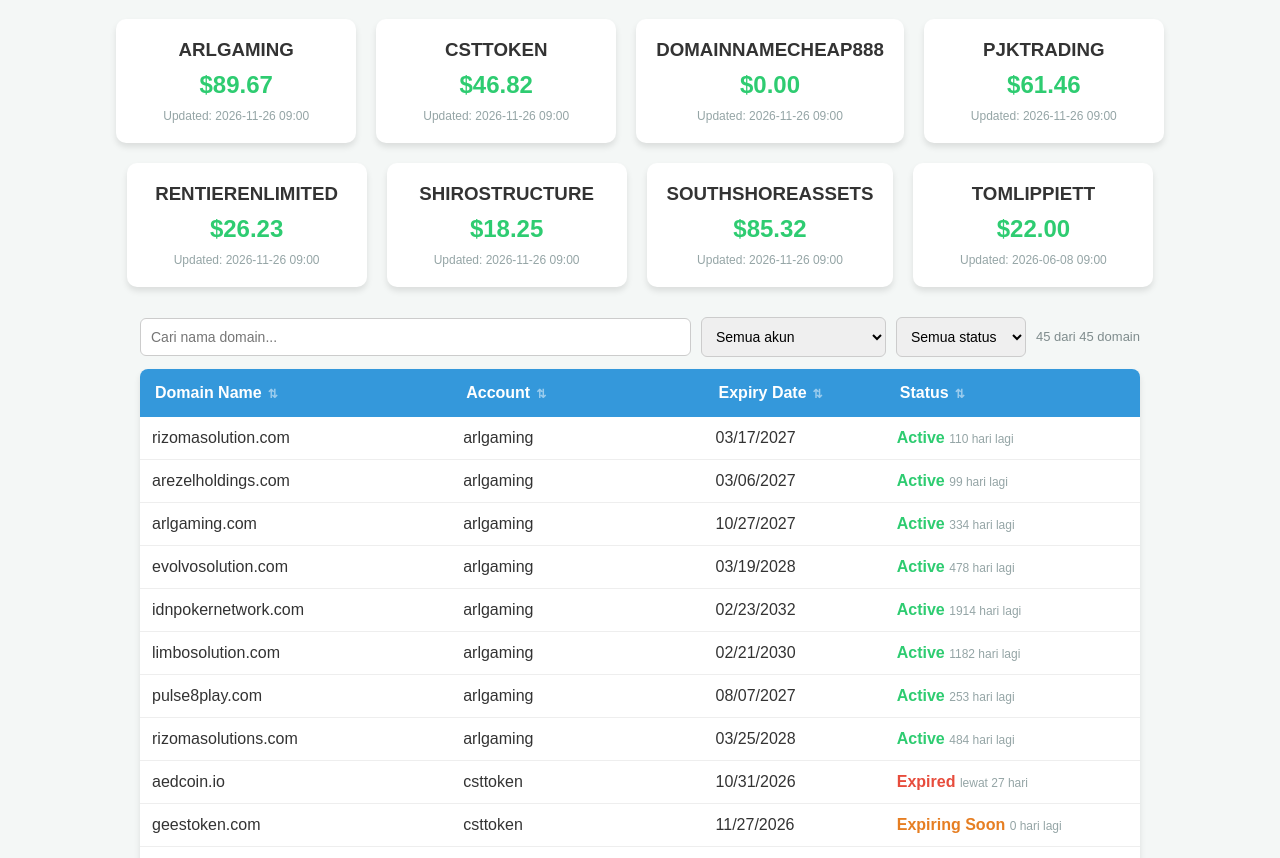
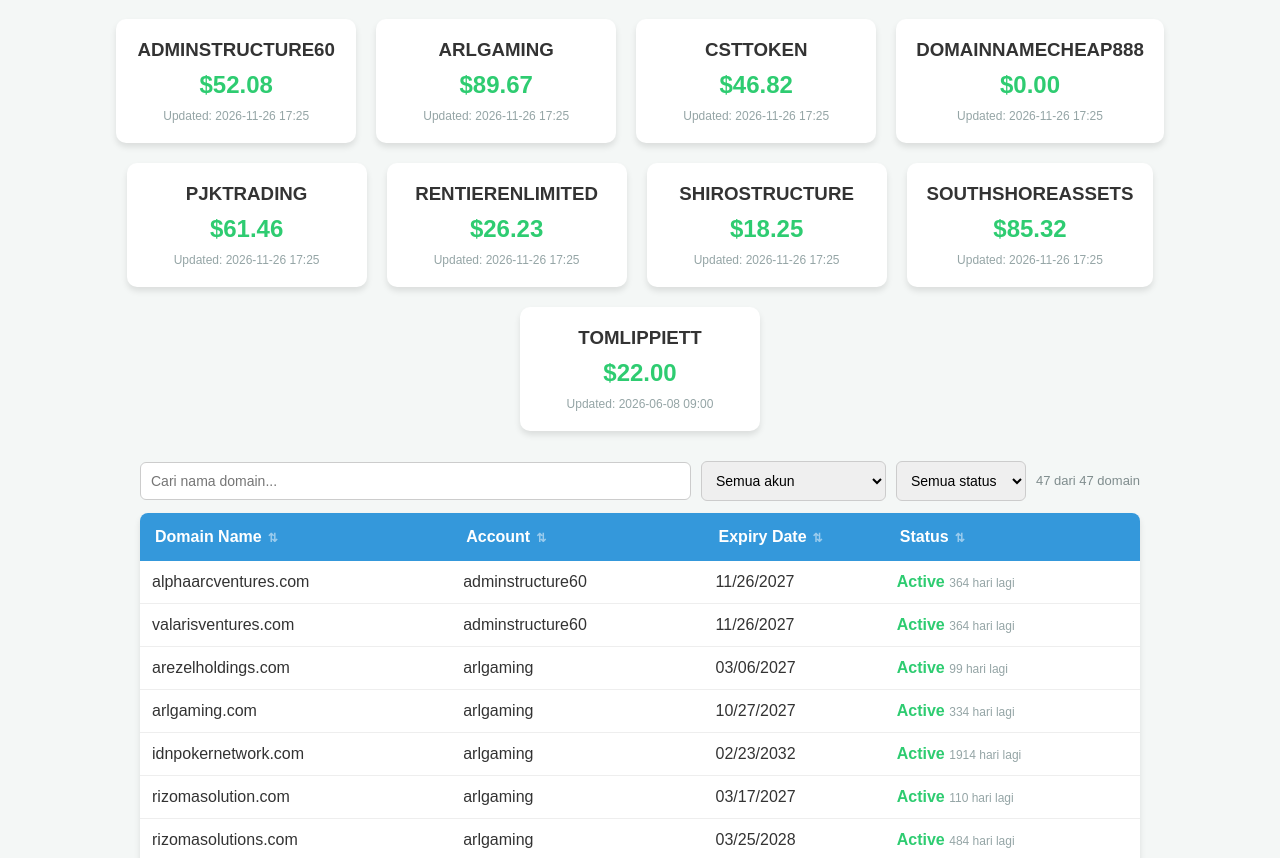
Before and after one commit to cdsentosa/monitoring-ga, a plain HTML site: page index.html in a window 1280 px wide. Shown: the part 82-940 px from the top of the page. Drawn offline with Linux system fonts and the light colour scheme.

Commit message:
Auto-update: Domain & Balance Data

```diff
--- a/index.html
+++ b/index.html
@@ -37,39 +37,44 @@
   <h1>📊 GA Assets Monitoring</h1>
   <div class="cards">
     <div class="card">
+      <h3>ADMINSTRUCTURE60</h3>
+      <p class="bal">$52.08</p>
+      <p class="upd">Updated: 2026-11-26 17:25</p>
+    </div>
+    <div class="card">
       <h3>ARLGAMING</h3>
       <p class="bal">$89.67</p>
-      <p class="upd">Updated: 2026-11-26 09:00</p>
+      <p class="upd">Updated: 2026-11-26 17:25</p>
     </div>
     <div class="card">
       <h3>CSTTOKEN</h3>
       <p class="bal">$46.82</p>
-      <p class="upd">Updated: 2026-11-26 09:00</p>
+      <p class="upd">Updated: 2026-11-26 17:25</p>
     </div>
     <div class="card">
       <h3>DOMAINNAMECHEAP888</h3>
       <p class="bal">$0.00</p>
-      <p class="upd">Updated: 2026-11-26 09:00</p>
+      <p class="upd">Updated: 2026-11-26 17:25</p>
     </div>
     <div class="card">
       <h3>PJKTRADING</h3>
       <p class="bal">$61.46</p>
-      <p class="upd">Updated: 2026-11-26 09:00</p>
+      <p class="upd">Updated: 2026-11-26 17:25</p>
     </div>
     <div class="card">
       <h3>RENTIERENLIMITED</h3>
       <p class="bal">$26.23</p>
-      <p class="upd">Updated: 2026-11-26 09:00</p>
+      <p class="upd">Updated: 2026-11-26 17:25</p>
     </div>
     <div class="card">
       <h3>SHIROSTRUCTURE</h3>
       <p class="bal">$18.25</p>
-      <p class="upd">Updated: 2026-11-26 09:00</p>
+      <p class="upd">Updated: 2026-11-26 17:25</p>
     </div>
     <div class="card">
       <h3>SOUTHSHOREASSETS</h3>
       <p class="bal">$85.32</p>
-      <p class="upd">Updated: 2026-11-26 09:00</p>
+      <p class="upd">Updated: 2026-11-26 17:25</p>
     </div>
     <div class="card">
       <h3>TOMLIPPIETT</h3>
@@ -82,7 +87,7 @@
       <input type="search" id="search" placeholder="Cari nama domain...">
       <select id="filterAccount">
         <option value="">Semua akun</option>
-        <option value="arlgaming">arlgaming</option><option value="csttoken">csttoken</option><option value="domainnamecheap888">domainnamecheap888</option><option value="pjktrading">pjktrading</option><option value="rentierenlimited">rentierenlimited</option><option value="shirostructure">shirostructure</option><option value="southshoreassets">southshoreassets</option>
+        <option value="adminstructure60">adminstructure60</option><option value="arlgaming">arlgaming</option><option value="csttoken">csttoken</option><option value="domainnamecheap888">domainnamecheap888</option><option value="pjktrading">pjktrading</option><option value="rentierenlimited">rentierenlimited</option><option value="shirostructure">shirostructure</option><option value="southshoreassets">southshoreassets</option>
       </select>
       <select id="filterStatus">
         <option value="">Semua status</option>
@@ -104,25 +109,27 @@
             <th data-col="3" data-type="num">Status<span class="arrow">⇅</span></th>
           </tr>
         </thead>
-        <tbody><tr data-name="rizomasolution.com" data-account="arlgaming" data-status="Active"><td>rizomasolution.com</td><td>arlgaming</td><td data-sort="1805212800">03/17/2027</td><td data-sort="110" class="status" style="color:#2ecc71;">Active <span class="days">110 hari lagi</span></td></tr>
+        <tbody><tr data-name="alphaarcventures.com" data-account="adminstructure60" data-status="Active"><td>alphaarcventures.com</td><td>adminstructure60</td><td data-sort="1827158400">11/26/2027</td><td data-sort="364" class="status" style="color:#2ecc71;">Active <span class="days">364 hari lagi</span></td></tr>
+<tr data-name="valarisventures.com" data-account="adminstructure60" data-status="Active"><td>valarisventures.com</td><td>adminstructure60</td><td data-sort="1827158400">11/26/2027</td><td data-sort="364" class="status" style="color:#2ecc71;">Active <span class="days">364 hari lagi</span></td></tr>
 <tr data-name="arezelholdings.com" data-account="arlgaming" data-status="Active"><td>arezelholdings.com</td><td>arlgaming</td><td data-sort="1804262400">03/06/2027</td><td data-sort="99" class="status" style="color:#2ecc71;">Active <span class="days">99 hari lagi</span></td></tr>
 <tr data-name="arlgaming.com" data-account="arlgaming" data-status="Active"><td>arlgaming.com</td><td>arlgaming</td><td data-sort="1824566400">10/27/2027</td><td data-sort="334" class="status" style="color:#2ecc71;">Active <span class="days">334 hari lagi</span></td></tr>
+<tr data-name="idnpokernetwork.com" data-account="arlgaming" data-status="Active"><td>idnpokernetwork.com</td><td>arlgaming</td><td data-sort="1961078400">02/23/2032</td><td data-sort="1914" class="status" style="color:#2ecc71;">Active <span class="days">1914 hari lagi</span></td></tr>
+<tr data-name="rizomasolution.com" data-account="arlgaming" data-status="Active"><td>rizomasolution.com</td><td>arlgaming</td><td data-sort="1805212800">03/17/2027</td><td data-sort="110" class="status" style="color:#2ecc71;">Active <span class="days">110 hari lagi</span></td></tr>
+<tr data-name="rizomasolutions.com" data-account="arlgaming" data-status="Active"><td>rizomasolutions.com</td><td>arlgaming</td><td data-sort="1837526400">03/25/2028</td><td data-sort="484" class="status" style="color:#2ecc71;">Active <span class="days">484 hari lagi</span></td></tr>
+<tr data-name="pulse8play.com" data-account="arlgaming" data-status="Active"><td>pulse8play.com</td><td>arlgaming</td><td data-sort="1817568000">08/07/2027</td><td data-sort="253" class="status" style="color:#2ecc71;">Active <span class="days">253 hari lagi</span></td></tr>
+<tr data-name="limbosolution.com" data-account="arlgaming" data-status="Active"><td>limbosolution.com</td><td>arlgaming</td><td data-sort="1897833600">02/21/2030</td><td data-sort="1182" class="status" style="color:#2ecc71;">Active <span class="days">1182 hari lagi</span></td></tr>
 <tr data-name="evolvosolution.com" data-account="arlgaming" data-status="Active"><td>evolvosolution.com</td><td>arlgaming</td><td data-sort="1837008000">03/19/2028</td><td data-sort="478" class="status" style="color:#2ecc71;">Active <span class="days">478 hari lagi</span></td></tr>
-<tr data-name="idnpokernetwork.com" data-account="arlgaming" data-status="Active"><td>idnpokernetwork.com</td><td>arlgaming</td><td data-sort="1961078400">02/23/2032</td><td data-sort="1914" class="status" style="color:#2ecc71;">Active <span class="days">1914 hari lagi</span></td></tr>
-<tr data-name="limbosolution.com" data-account="arlgaming" data-status="Active"><td>limbosolution.com</td><td>arlgaming</td><td data-sort="1897833600">02/21/2030</td><td data-sort="1182" class="status" style="color:#2ecc71;">Active <span class="days">1182 hari lagi</span></td></tr>
-<tr data-name="pulse8play.com" data-account="arlgaming" data-status="Active"><td>pulse8play.com</td><td>arlgaming</td><td data-sort="1817568000">08/07/2027</td><td data-sort="253" class="status" style="color:#2ecc71;">Active <span class="days">253 hari lagi</span></td></tr>
-<tr data-name="rizomasolutions.com" data-account="arlgaming" data-status="Active"><td>rizomasolutions.com</td><td>arlgaming</td><td data-sort="1837526400">03/25/2028</td><td data-sort="484" class="status" style="color:#2ecc71;">Active <span class="days">484 hari lagi</span></td></tr>
+<tr data-name="dwa.network" data-account="csttoken" data-status="Expired"><td>dwa.network</td><td>csttoken</td><td data-sort="1795276800">11/22/2026</td><td data-sort="-5" class="status" style="color:#e74c3c;">Expired <span class="days">lewat 5 hari</span></td></tr>
+<tr data-name="klapa.io" data-account="csttoken" data-status="Expiring Soon"><td>klapa.io</td><td>csttoken</td><td data-sort="1795708800">11/27/2026</td><td data-sort="0" class="status" style="color:#e67e22;">Expiring Soon <span class="days">0 hari lagi</span></td></tr>
+<tr data-name="wlt.network" data-account="csttoken" data-status="Expiring Soon"><td>wlt.network</td><td>csttoken</td><td data-sort="1795708800">11/27/2026</td><td data-sort="0" class="status" style="color:#e67e22;">Expiring Soon <span class="days">0 hari lagi</span></td></tr>
+<tr data-name="thespace.world" data-account="csttoken" data-status="Active"><td>thespace.world</td><td>csttoken</td><td data-sort="1800288000">01/19/2027</td><td data-sort="53" class="status" style="color:#2ecc71;">Active <span class="days">53 hari lagi</span></td></tr>
+<tr data-name="kabom.io" data-account="csttoken" data-status="Expiring Soon"><td>kabom.io</td><td>csttoken</td><td data-sort="1795708800">11/27/2026</td><td data-sort="0" class="status" style="color:#e67e22;">Expiring Soon <span class="days">0 hari lagi</span></td></tr>
+<tr data-name="geestoken.com" data-account="csttoken" data-status="Expiring Soon"><td>geestoken.com</td><td>csttoken</td><td data-sort="1795708800">11/27/2026</td><td data-sort="0" class="status" style="color:#e67e22;">Expiring Soon <span class="days">0 hari lagi</span></td></tr>
+<tr data-name="csttoken.net" data-account="csttoken" data-status="Active"><td>csttoken.net</td><td>csttoken</td><td data-sort="1799078400">01/05/2027</td><td data-sort="39" class="status" style="color:#2ecc71;">Active <span class="days">39 hari lagi</span></td></tr>
+<tr data-name="csttoken.com" data-account="csttoken" data-status="Active"><td>csttoken.com</td><td>csttoken</td><td data-sort="1812384000">06/08/2027</td><td data-sort="193" class="status" style="color:#2ecc71;">Active <span class="days">193 hari lagi</span></td></tr>
+<tr data-name="anoatoken.com" data-account="csttoken" data-status="Active"><td>anoatoken.com</td><td>csttoken</td><td data-sort="1798992000">01/04/2027</td><td data-sort="38" class="status" style="color:#2ecc71;">Active <span class="days">38 hari lagi</span></td></tr>
 <tr data-name="aedcoin.io" data-account="csttoken" data-status="Expired"><td>aedcoin.io</td><td>csttoken</td><td data-sort="1793376000">10/31/2026</td><td data-sort="-27" class="status" style="color:#e74c3c;">Expired <span class="days">lewat 27 hari</span></td></tr>
-<tr data-name="geestoken.com" data-account="csttoken" data-status="Expiring Soon"><td>geestoken.com</td><td>csttoken</td><td data-sort="1795708800">11/27/2026</td><td data-sort="0" class="status" style="color:#e67e22;">Expiring Soon <span class="days">0 hari lagi</span></td></tr>
-<tr data-name="kabom.io" data-account="csttoken" data-status="Expiring Soon"><td>kabom.io</td><td>csttoken</td><td data-sort="1795708800">11/27/2026</td><td data-sort="0" class="status" style="color:#e67e22;">Expiring Soon <span class="days">0 hari lagi</span></td></tr>
-<tr data-name="klapa.io" data-account="csttoken" data-status="Expiring Soon"><td>klapa.io</td><td>csttoken</td><td data-sort="1795708800">11/27/2026</td><td data-sort="0" class="status" style="color:#e67e22;">Expiring Soon <span class="days">0 hari lagi</span></td></tr>
-<tr data-name="thespace.world" data-account="csttoken" data-status="Active"><td>thespace.world</td><td>csttoken</td><td data-sort="1800288000">01/19/2027</td><td data-sort="53" class="status" style="color:#2ecc71;">Active <span class="days">53 hari lagi</span></td></tr>
 <tr data-name="vnltoken.io" data-account="csttoken" data-status="Expiring Soon"><td>vnltoken.io</td><td>csttoken</td><td data-sort="1795708800">11/27/2026</td><td data-sort="0" class="status" style="color:#e67e22;">Expiring Soon <span class="days">0 hari lagi</span></td></tr>
-<tr data-name="anoatoken.com" data-account="csttoken" data-status="Active"><td>anoatoken.com</td><td>csttoken</td><td data-sort="1798992000">01/04/2027</td><td data-sort="38" class="status" style="color:#2ecc71;">Active <span class="days">38 hari lagi</span></td></tr>
-<tr data-name="csttoken.com" data-account="csttoken" data-status="Active"><td>csttoken.com</td><td>csttoken</td><td data-sort="1812384000">06/08/2027</td><td data-sort="193" class="status" style="color:#2ecc71;">Active <span class="days">193 hari lagi</span></td></tr>
-<tr data-name="csttoken.net" data-account="csttoken" data-status="Active"><td>csttoken.net</td><td>csttoken</td><td data-sort="1799078400">01/05/2027</td><td data-sort="39" class="status" style="color:#2ecc71;">Active <span class="days">39 hari lagi</span></td></tr>
-<tr data-name="dwa.network" data-account="csttoken" data-status="Expired"><td>dwa.network</td><td>csttoken</td><td data-sort="1795276800">11/22/2026</td><td data-sort="-5" class="status" style="color:#e74c3c;">Expired <span class="days">lewat 5 hari</span></td></tr>
-<tr data-name="wlt.network" data-account="csttoken" data-status="Expiring Soon"><td>wlt.network</td><td>csttoken</td><td data-sort="1795708800">11/27/2026</td><td data-sort="0" class="status" style="color:#e67e22;">Expiring Soon <span class="days">0 hari lagi</span></td></tr>
 <tr data-name="insokre.com" data-account="domainnamecheap888" data-status="Active"><td>insokre.com</td><td>domainnamecheap888</td><td data-sort="1803052800">02/20/2027</td><td data-sort="85" class="status" style="color:#2ecc71;">Active <span class="days">85 hari lagi</span></td></tr>
 <tr data-name="opisqu.biz" data-account="domainnamecheap888" data-status="Active"><td>opisqu.biz</td><td>domainnamecheap888</td><td data-sort="1814457600">07/02/2027</td><td data-sort="217" class="status" style="color:#2ecc71;">Active <span class="days">217 hari lagi</span></td></tr>
 <tr data-name="opisqu.com" data-account="domainnamecheap888" data-status="Active"><td>opisqu.com</td><td>domainnamecheap888</td><td data-sort="1814457600">07/02/2027</td><td data-sort="217" class="status" style="color:#2ecc71;">Active <span class="days">217 hari lagi</span></td></tr>
@@ -132,23 +139,23 @@
 <tr data-name="opisqu.xyz" data-account="domainnamecheap888" data-status="Active"><td>opisqu.xyz</td><td>domainnamecheap888</td><td data-sort="1814457600">07/02/2027</td><td data-sort="217" class="status" style="color:#2ecc71;">Active <span class="days">217 hari lagi</span></td></tr>
 <tr data-name="jovekaholdings.com" data-account="pjktrading" data-status="Active"><td>jovekaholdings.com</td><td>pjktrading</td><td data-sort="1804348800">03/07/2027</td><td data-sort="100" class="status" style="color:#2ecc71;">Active <span class="days">100 hari lagi</span></td></tr>
 <tr data-name="pjktrading.com" data-account="pjktrading" data-status="Active"><td>pjktrading.com</td><td>pjktrading</td><td data-sort="1824307200">10/24/2027</td><td data-sort="331" class="status" style="color:#2ecc71;">Active <span class="days">331 hari lagi</span></td></tr>
+<tr data-name="pokerjokr.com" data-account="pjktrading" data-status="Active"><td>pokerjokr.com</td><td>pjktrading</td><td data-sort="1828972800">12/17/2027</td><td data-sort="385" class="status" style="color:#2ecc71;">Active <span class="days">385 hari lagi</span></td></tr>
+<tr data-name="pokerjokervn.com" data-account="pjktrading" data-status="Active"><td>pokerjokervn.com</td><td>pjktrading</td><td data-sort="1805817600">03/24/2027</td><td data-sort="117" class="status" style="color:#2ecc71;">Active <span class="days">117 hari lagi</span></td></tr>
+<tr data-name="pokerjokerth.com" data-account="pjktrading" data-status="Active"><td>pokerjokerth.com</td><td>pjktrading</td><td data-sort="1805817600">03/24/2027</td><td data-sort="117" class="status" style="color:#2ecc71;">Active <span class="days">117 hari lagi</span></td></tr>
 <tr data-name="pokerjoker.com" data-account="pjktrading" data-status="Active"><td>pokerjoker.com</td><td>pjktrading</td><td data-sort="1949414400">10/11/2031</td><td data-sort="1779" class="status" style="color:#2ecc71;">Active <span class="days">1779 hari lagi</span></td></tr>
-<tr data-name="pokerjokerth.com" data-account="pjktrading" data-status="Active"><td>pokerjokerth.com</td><td>pjktrading</td><td data-sort="1805817600">03/24/2027</td><td data-sort="117" class="status" style="color:#2ecc71;">Active <span class="days">117 hari lagi</span></td></tr>
-<tr data-name="pokerjokervn.com" data-account="pjktrading" data-status="Active"><td>pokerjokervn.com</td><td>pjktrading</td><td data-sort="1805817600">03/24/2027</td><td data-sort="117" class="status" style="color:#2ecc71;">Active <span class="days">117 hari lagi</span></td></tr>
-<tr data-name="pokerjokr.com" data-account="pjktrading" data-status="Active"><td>pokerjokr.com</td><td>pjktrading</td><td data-sort="1828972800">12/17/2027</td><td data-sort="385" class="status" style="color:#2ecc71;">Active <span class="days">385 hari lagi</span></td></tr>
 <tr data-name="rentierenlimited.com" data-account="rentierenlimited" data-status="Active"><td>rentierenlimited.com</td><td>rentierenlimited</td><td data-sort="1804521600">03/09/2027</td><td data-sort="102" class="status" style="color:#2ecc71;">Active <span class="days">102 hari lagi</span></td></tr>
 <tr data-name="catalystcapitalnusantara.com" data-account="shirostructure" data-status="Active"><td>catalystcapitalnusantara.com</td><td>shirostructure</td><td data-sort="1809619200">2027-05-07</td><td data-sort="161" class="status" style="color:#2ecc71;">Active <span class="days">161 hari lagi</span></td></tr>
 <tr data-name="levelupventuressg.com" data-account="shirostructure" data-status="Active"><td>levelupventuressg.com</td><td>shirostructure</td><td data-sort="1809619200">2027-05-07</td><td data-sort="161" class="status" style="color:#2ecc71;">Active <span class="days">161 hari lagi</span></td></tr>
 <tr data-name="supernovacapitalsg.com" data-account="shirostructure" data-status="Active"><td>supernovacapitalsg.com</td><td>shirostructure</td><td data-sort="1809619200">2027-05-07</td><td data-sort="161" class="status" style="color:#2ecc71;">Active <span class="days">161 hari lagi</span></td></tr>
 <tr data-name="brightwaveip.com" data-account="southshoreassets" data-status="Active"><td>brightwaveip.com</td><td>southshoreassets</td><td data-sort="1821628800">09/23/2027</td><td data-sort="300" class="status" style="color:#2ecc71;">Active <span class="days">300 hari lagi</span></td></tr>
-<tr data-name="idnplay.com" data-account="southshoreassets" data-status="Active"><td>idnplay.com</td><td>southshoreassets</td><td data-sort="1959350400">02/03/2032</td><td data-sort="1894" class="status" style="color:#2ecc71;">Active <span class="days">1894 hari lagi</span></td></tr>
-<tr data-name="idnpoker.com" data-account="southshoreassets" data-status="Active"><td>idnpoker.com</td><td>southshoreassets</td><td data-sort="1946822400">09/11/2031</td><td data-sort="1749" class="status" style="color:#2ecc71;">Active <span class="days">1749 hari lagi</span></td></tr>
 <tr data-name="klyradata.com" data-account="southshoreassets" data-status="Active"><td>klyradata.com</td><td>southshoreassets</td><td data-sort="1822320000">10/01/2027</td><td data-sort="308" class="status" style="color:#2ecc71;">Active <span class="days">308 hari lagi</span></td></tr>
 <tr data-name="orbitumcyprus.com" data-account="southshoreassets" data-status="Active"><td>orbitumcyprus.com</td><td>southshoreassets</td><td data-sort="1810742400">05/20/2027</td><td data-sort="174" class="status" style="color:#2ecc71;">Active <span class="days">174 hari lagi</span></td></tr>
 <tr data-name="pulse8game.com" data-account="southshoreassets" data-status="Active"><td>pulse8game.com</td><td>southshoreassets</td><td data-sort="1824134400">10/22/2027</td><td data-sort="329" class="status" style="color:#2ecc71;">Active <span class="days">329 hari lagi</span></td></tr>
+<tr data-name="southshoreassets.com" data-account="southshoreassets" data-status="Active"><td>southshoreassets.com</td><td>southshoreassets</td><td data-sort="1818518400">08/18/2027</td><td data-sort="264" class="status" style="color:#2ecc71;">Active <span class="days">264 hari lagi</span></td></tr>
+<tr data-name="idnpoker.com" data-account="southshoreassets" data-status="Active"><td>idnpoker.com</td><td>southshoreassets</td><td data-sort="1946822400">09/11/2031</td><td data-sort="1749" class="status" style="color:#2ecc71;">Active <span class="days">1749 hari lagi</span></td></tr>
+<tr data-name="idnplay.com" data-account="southshoreassets" data-status="Active"><td>idnplay.com</td><td>southshoreassets</td><td data-sort="1959350400">02/03/2032</td><td data-sort="1894" class="status" style="color:#2ecc71;">Active <span class="days">1894 hari lagi</span></td></tr>
+<tr data-name="xaqe.com" data-account="southshoreassets" data-status="Active"><td>xaqe.com</td><td>southshoreassets</td><td data-sort="1849363200">08/09/2028</td><td data-sort="621" class="status" style="color:#2ecc71;">Active <span class="days">621 hari lagi</span></td></tr>
 <tr data-name="randomadness.com" data-account="southshoreassets" data-status="Active"><td>randomadness.com</td><td>southshoreassets</td><td data-sort="1803571200">02/26/2027</td><td data-sort="91" class="status" style="color:#2ecc71;">Active <span class="days">91 hari lagi</span></td></tr>
-<tr data-name="southshoreassets.com" data-account="southshoreassets" data-status="Active"><td>southshoreassets.com</td><td>southshoreassets</td><td data-sort="1818518400">08/18/2027</td><td data-sort="264" class="status" style="color:#2ecc71;">Active <span class="days">264 hari lagi</span></td></tr>
-<tr data-name="xaqe.com" data-account="southshoreassets" data-status="Active"><td>xaqe.com</td><td>southshoreassets</td><td data-sort="1849363200">08/09/2028</td><td data-sort="621" class="status" style="color:#2ecc71;">Active <span class="days">621 hari lagi</span></td></tr>
 </tbody>
       </table>
       <div class="empty" id="empty" style="display:none;">Tidak ada domain yang cocok dengan filter ini.</div>
```
